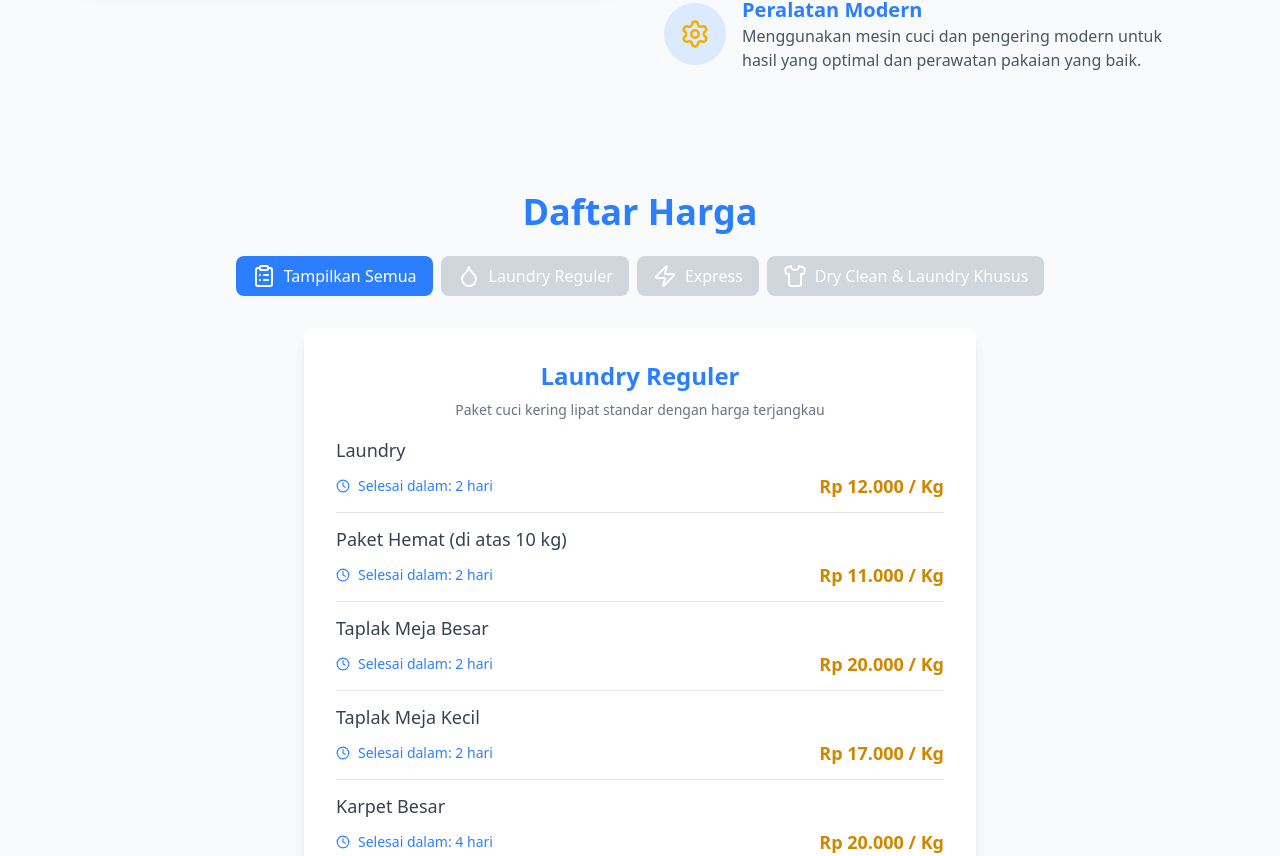
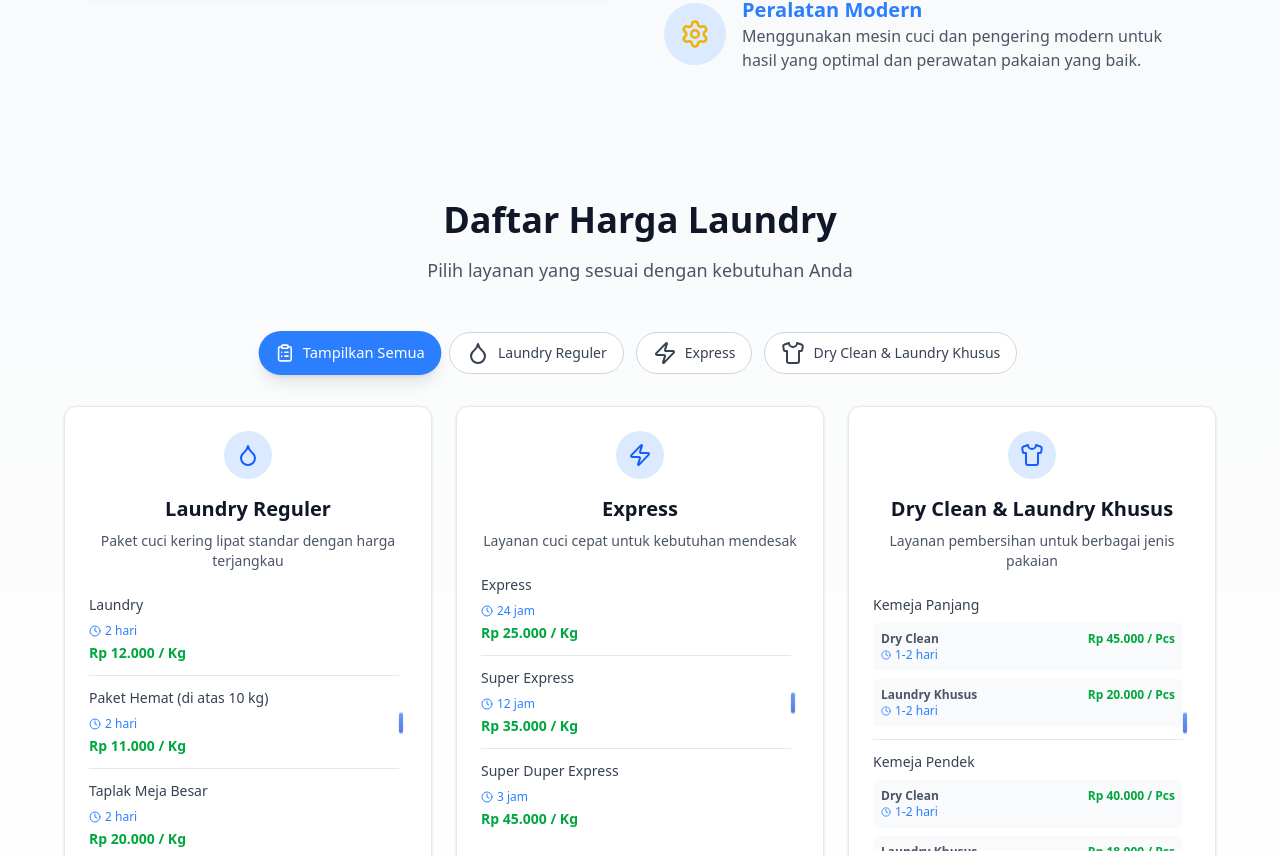
Before and after one commit to Joshtri/web-dolphin-laundry-next, a Next.js app: page / in a window 1280 px wide. Shown: the part 1944-2800 px from the top of the page. Built offline with nearby package versions, Linux system fonts and the light colour scheme.

Commit message:
Enhance PriceList component with custom scrollbar styles and improve layout

```diff
--- a/app/globals.css
+++ b/app/globals.css
@@ -1 +1,66 @@
 @import "tailwindcss";
+
+/* Custom scrollbar styles for price list */
+.price-list-scroll {
+    scrollbar-width: thin;
+    scrollbar-color: #3b82f6 #e5e7eb;
+}
+
+.price-list-scroll::-webkit-scrollbar {
+    width: 8px;
+}
+
+.price-list-scroll::-webkit-scrollbar-track {
+    background: linear-gradient(to bottom, #f8fafc, #e2e8f0);
+    border-radius: 8px;
+    border: 1px solid #e2e8f0;
+}
+
+.price-list-scroll::-webkit-scrollbar-thumb {
+    background: linear-gradient(to bottom, #3b82f6, #1d4ed8);
+    border-radius: 8px;
+    border: 1px solid #2563eb;
+    box-shadow: 0 2px 4px rgba(59, 130, 246, 0.3);
+}
+
+.price-list-scroll::-webkit-scrollbar-thumb:hover {
+    background: linear-gradient(to bottom, #1d4ed8, #1e40af);
+    box-shadow: 0 4px 8px rgba(59, 130, 246, 0.4);
+}
+
+.price-list-scroll::-webkit-scrollbar-thumb:active {
+    background: linear-gradient(to bottom, #1e40af, #1e3a8a);
+}
+
+/* Scroll indicator animation */
+.scroll-indicator {
+    position: relative;
+}
+
+.scroll-indicator::after {
+    content: '';
+    position: absolute;
+    right: 4px;
+    top: 50%;
+    transform: translateY(-50%);
+    width: 4px;
+    height: 20px;
+    background: linear-gradient(to bottom, #3b82f6, #1d4ed8);
+    border-radius: 2px;
+    opacity: 0.6;
+    animation: scrollPulse 2s ease-in-out infinite;
+}
+
+@keyframes scrollPulse {
+
+    0%,
+    100% {
+        opacity: 0.6;
+        transform: translateY(-50%) scale(1);
+    }
+
+    50% {
+        opacity: 1;
+        transform: translateY(-50%) scale(1.1);
+    }
+}
--- a/components/PriceList.tsx
+++ b/components/PriceList.tsx
@@ -28,11 +28,10 @@ interface PriceCategory {
   items: PriceItem[];
 }
 
-const Pricelist: React.FC = () => {
+const PriceList: React.FC = () => {
   const [activeCategory, setActiveCategory] =
     useState<string>("Tampilkan Semua");
 
-  // Mapping icon names to actual icon components
   const getIcon = (iconName: string) => {
     switch (iconName) {
       case "Droplet":
@@ -48,7 +47,6 @@ const Pricelist: React.FC = () => {
     }
   };
 
-  // Transform JSON data to include actual icon components
   const pricelist: PriceCategory[] = pricelistData.map((category) => ({
     ...category,
     icon: getIcon(category.icon),
@@ -59,32 +57,38 @@ const Pricelist: React.FC = () => {
   };
 
   return (
-    <section className="py-10 bg-gray-50 flex flex-col items-center">
-      <h2 className="text-4xl font-bold text-blue-500 mb-6 text-center">
-        Daftar Harga
+    <section className="py-12 bg-gradient-to-b from-gray-50 to-white">
+      <div className="max-w-7xl mx-auto px-4 sm:px-6 lg:px-8">
+        <div className="text-center mb-12">
+          <h2 className="text-3xl sm:text-4xl font-bold text-gray-900 mb-4">
+            Daftar Harga Laundry
           </h2>
+          <p className="text-gray-600 text-lg">
+            Pilih layanan yang sesuai dengan kebutuhan Anda
+          </p>
+        </div>
 
         {/* Navigation Buttons */}
-      <div className="flex flex-wrap justify-center space-x-2 mb-6">
+        <div className="flex flex-wrap justify-center gap-3 mb-8">
           <button
-          className={`flex items-center space-x-2 px-4 py-2 rounded-lg text-white mb-2 ${
+            className={`flex items-center space-x-2 px-4 py-2 rounded-full text-sm font-medium transition-all duration-300 ${
               activeCategory === "Tampilkan Semua"
-              ? "bg-blue-500"
-              : "bg-gray-300 hover:bg-blue-400"
-          } transition duration-300`}
+                ? "bg-blue-500 text-white shadow-lg scale-105"
+                : "bg-white text-gray-700 border border-gray-300 hover:bg-blue-50 hover:border-blue-300"
+            }`}
             onClick={() => handleCategoryChange("Tampilkan Semua")}
           >
-          <ClipboardList />
+            <ClipboardList size={18} />
             <span>Tampilkan Semua</span>
           </button>
           {pricelist.map((category, index) => (
             <button
               key={index}
-            className={`flex items-center space-x-2 px-4 py-2 rounded-lg text-white mb-2 ${
+              className={`flex items-center space-x-2 px-4 py-2 rounded-full text-sm font-medium transition-all duration-300 ${
                 activeCategory === category.category
-                ? "bg-blue-500"
-                : "bg-gray-300 hover:bg-blue-400"
-            } transition duration-300`}
+                  ? "bg-blue-500 text-white shadow-lg scale-105"
+                  : "bg-white text-gray-700 border border-gray-300 hover:bg-blue-50 hover:border-blue-300"
+              }`}
               onClick={() => handleCategoryChange(category.category)}
             >
               <span className="text-lg">{category.icon}</span>
@@ -93,85 +97,107 @@ const Pricelist: React.FC = () => {
           ))}
         </div>
 
-      {/* Pricelist Items */}
-      <div className="flex justify-center w-full">
-        <div className="w-full max-w-md md:max-w-2xl">
-          <div className="bg-white p-6 md:p-8 rounded-lg shadow-lg hover:shadow-xl transition duration-300">
-            {pricelist
-              .filter(
+        {/* Pricelist Cards */}
+        {(() => {
+          const filtered = pricelist.filter(
             (category) =>
               activeCategory === "Tampilkan Semua" ||
               category.category === activeCategory
-              )
-              .map((category, index) => (
-                <div key={index} className="mb-6">
-                  <h3 className="text-2xl font-bold text-blue-500 mb-2 text-center">
+          );
+
+          return (
+            <div
+              className={`${
+                filtered.length === 1
+                  ? "flex justify-center"
+                  : "grid grid-cols-1 md:grid-cols-2 lg:grid-cols-3"
+              } gap-6 max-w-6xl mx-auto`}
+            >
+              {filtered.map((category, index) => (
+                <div
+                  key={index}
+                  className={`bg-white rounded-xl shadow-sm border border-gray-200 hover:shadow-lg transition-all duration-300 overflow-hidden ${
+                    filtered.length === 1 ? "w-full md:w-[400px]" : ""
+                  }`}
+                >
+                  <div className="p-6">
+                    <div className="flex items-center justify-center mb-4">
+                      <div className="p-3 bg-blue-100 rounded-full">
+                        <span className="text-blue-600 text-xl">
+                          {category.icon}
+                        </span>
+                      </div>
+                    </div>
+                    <h3 className="text-xl font-bold text-gray-900 mb-2 text-center">
                       {category.category}
                     </h3>
-                  <p className="text-sm text-gray-500 mb-4 text-center">
+                    <p className="text-sm text-gray-600 mb-6 text-center">
                       {category.description}
                     </p>
-                  <ul className="space-y-3">
+
+                    <div className="space-y-3 max-h-64 overflow-y-auto pr-2 price-list-scroll scroll-indicator">
                       {category.items.map((item, idx) => (
-                      <li
+                        <div
                           key={idx}
-                        className="border-b border-gray-200 pb-3 mb-3"
+                          className="border-b border-gray-200 pb-3 mb-3 last:border-b-0"
                         >
-                        <div className="text-gray-700 font-medium text-lg mb-2">
+                          <div className="text-gray-700 font-medium text-sm mb-2">
                             {item.name}
                           </div>
 
-                        {/* Regular items with single price */}
                           {item.price && (
-                          <div className="flex flex-col sm:flex-row sm:justify-between sm:items-center">
+                            <div className="flex flex-col space-y-1">
                               {item.duration && (
-                              <span className="text-sm text-blue-500 font-medium flex items-center">
-                                <Clock size={14} className="mr-2" />
-                                Selesai dalam: {item.duration}
+                                <span className="text-xs text-blue-500 font-medium flex items-center">
+                                  <Clock size={12} className="mr-1" />
+                                  {item.duration}
                                 </span>
                               )}
-                            <span className="text-yellow-600 font-bold text-lg mt-2 sm:mt-0">
+                              <span className="text-green-600 font-bold text-sm">
                                 {item.price}
                               </span>
                             </div>
                           )}
 
-                        {/* Items with multiple services */}
                           {item.services && (
                             <div className="space-y-2">
                               {item.services.map((service, serviceIdx) => (
                                 <div
                                   key={serviceIdx}
-                                className="flex flex-col sm:flex-row sm:justify-between sm:items-center bg-gray-50 p-3 rounded-lg"
+                                  className="bg-gray-50 p-2 rounded text-xs"
                                 >
+                                  <div className="flex justify-between items-start">
                                     <div>
-                                  <div className="text-sm font-semibold text-gray-600">
+                                      <div className="font-semibold text-gray-600">
                                         {service.type}
                                       </div>
                                       {service.duration && (
-                                    <span className="text-sm text-blue-500 font-medium flex items-center">
-                                      <Clock size={12} className="mr-1" />
-                                      Selesai dalam: {service.duration}
+                                        <span className="text-blue-500 font-medium flex items-center">
+                                          <Clock size={10} className="mr-1" />
+                                          {service.duration}
                                         </span>
                                       )}
                                     </div>
-                                <span className="text-yellow-600 font-bold text-lg mt-1 sm:mt-0">
+                                    <span className="text-green-600 font-bold">
                                       {service.price}
                                     </span>
+                                  </div>
                                 </div>
                               ))}
                             </div>
                           )}
-                      </li>
-                    ))}
-                  </ul>
                         </div>
                       ))}
                     </div>
                   </div>
                 </div>
+              ))}
+            </div>
+          );
+        })()}
+      </div>
     </section>
   );
 };
 
-export default Pricelist;
+export default PriceList;
```
Lines whose indentation alone changed are shown as unchanged.
